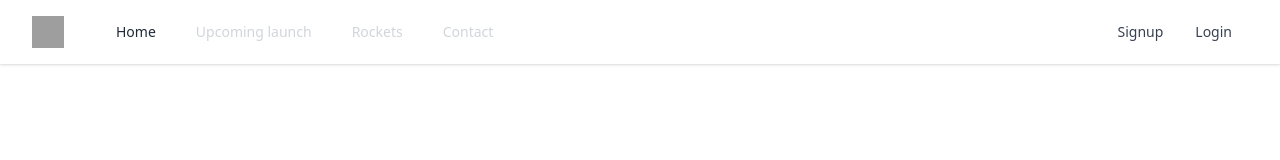
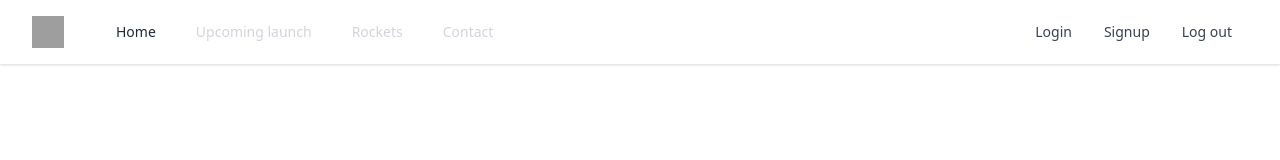
Before and after one commit to gouravthakur39/Rocket-Launch, a React (Create React App) app: page /signup in a window 1280 px wide. Shown: the top 160 px of the page. Built offline with nearby package versions, Linux system fonts and the light colour scheme; no server answers; grey boxes are pictures that could not be loaded.

Commit message:
logout and private route

```diff
--- a/src/App.js
+++ b/src/App.js
@@ -6,6 +6,7 @@ import Login from "../src/components/LoginPage/Login";
 import Home from "./components/Home/Home";
 import ForgotPassword from "./components/ForgotPassword/ForgotPassword";
 import ErrorPage from "./components/ErrorPage/ErrorPage";
+import PrivateRoute from './components/PrivateRoute'
 
 function App() {
   return (
@@ -13,7 +14,7 @@ function App() {
       <Router>
         <AuthProvider>
           <Switch>
-          <Route exact path="/" component={Home} />
+          <PrivateRoute exact path="/" component={Home} />
 
           <Route exact path="/signup" component={SignUp} />
 
--- a/src/components/Header/LoginSignupButton.js
+++ b/src/components/Header/LoginSignupButton.js
@@ -1,15 +1,44 @@
-import React, { Fragment } from "react";
+import React, { Fragment, useState } from "react";
 import SignupButton from "./SignupButton";
 import LoginButton from "./LoginButton";
-
+import { useAuth } from "../../contexts/AuthContext";
+import { Link, useHistory } from "react-router-dom";
 
 function LoginSignupButton() {
+  const { currentUser, logout } = useAuth();
+  const [error, setError] = useState("");
+  const history = useHistory();
+
+  async function handleLogout() {
+    setError("");
+    try {
+      await logout();
+      history.push("/login");
+    } catch {
+      setError("Failed to logout");
+    }
+  }
+
   return (
     <Fragment>
       <div className="block">
         <div className="ml-4 flex items-center md:ml-6">
+          <LoginButton />
           <SignupButton />
-          <LoginButton />
+          {/* when logged out this is giving error. fix it */}
+          {/* <h4 className="text-s text-gray-500">{currentUser.email}</h4> */}
+          {error && (
+            <span class="flex justify-center font-large tracking-wide text-red-500 text-xs mt-1 ml-1">
+              {error}
+            </span>
+          )}
+          <button
+            type="submit"
+            onClick={handleLogout}
+            className="px-4 py-2 text-sm font-medium text-gray-700 dark:text-gray-50 hover:bg-gray-50 dark:hover:bg-gray-500 focus:outline-none focus:ring-2 focus:ring-offset-2 focus:ring-offset-gray-100 focus:ring-gray-500"
+          >
+            Log out
+          </button>
         </div>
       </div>
     </Fragment>
--- /dev/null
+++ b/src/components/PrivateRoute.js
@@ -0,0 +1,16 @@
+import React from "react"
+import { Route, Redirect } from "react-router-dom"
+import { useAuth } from "../contexts/AuthContext"
+
+export default function PrivateRoute({ component: Component, ...rest }) {
+  const { currentUser } = useAuth()
+
+  return (
+    <Route
+      {...rest}
+      render={props => {
+        return currentUser ? <Component {...props} /> : <Redirect to="/login" />
+      }}
+    ></Route>
+  )
+}
--- a/src/contexts/AuthContext.js
+++ b/src/contexts/AuthContext.js
@@ -19,6 +19,10 @@ export function AuthProvider({ children }) {
     return auth.signInWithEmailAndPassword(email,password)
   }
 
+  function logout() {
+    return auth.signOut()
+  }
+
   useEffect(() => {
     const unsubscribe = auth.onAuthStateChanged((user) => {
       setCurrentUser(user);
@@ -32,6 +36,7 @@ export function AuthProvider({ children }) {
     currentUser,
     login,
     signup,
+    logout
   };
   return (<AuthContext.Provider value={value}>
       {!loading && children}
```
Also changed, not shown: 1 other file (tests, documents, lock files or other folders).
